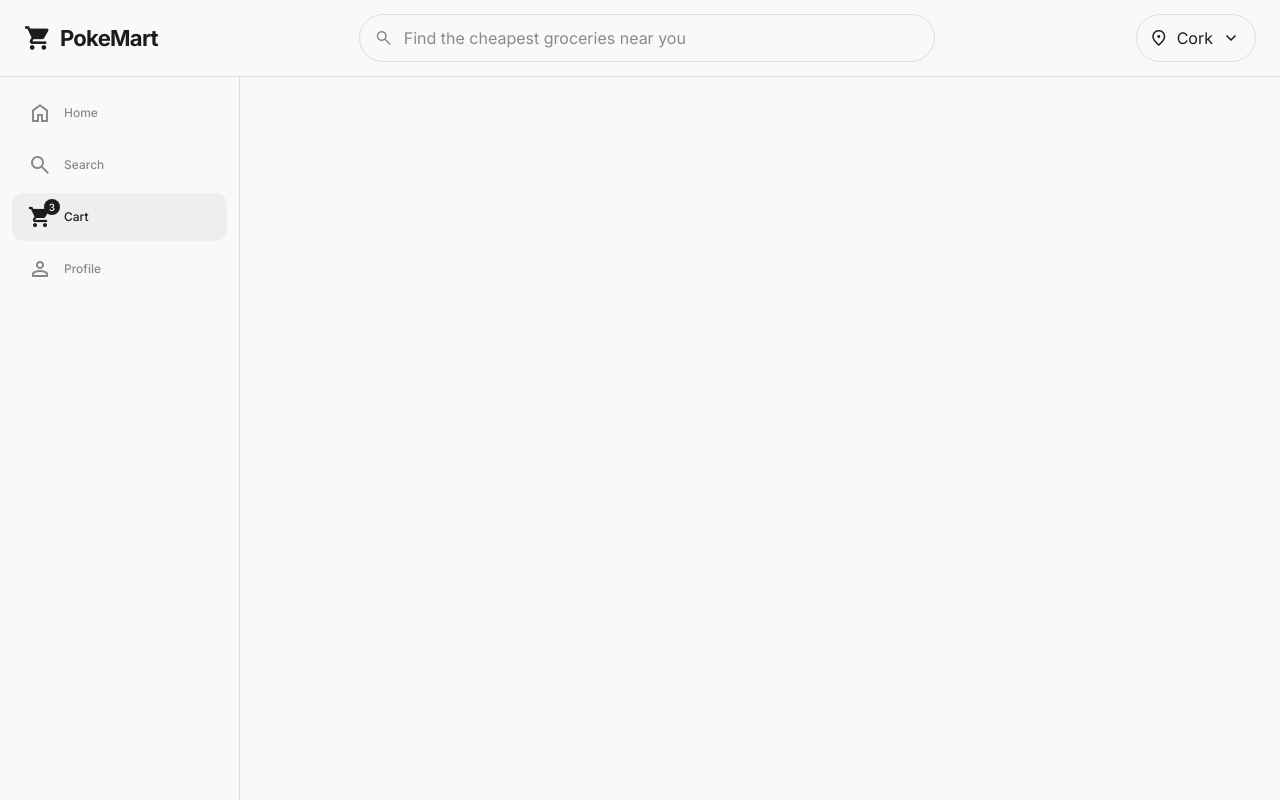
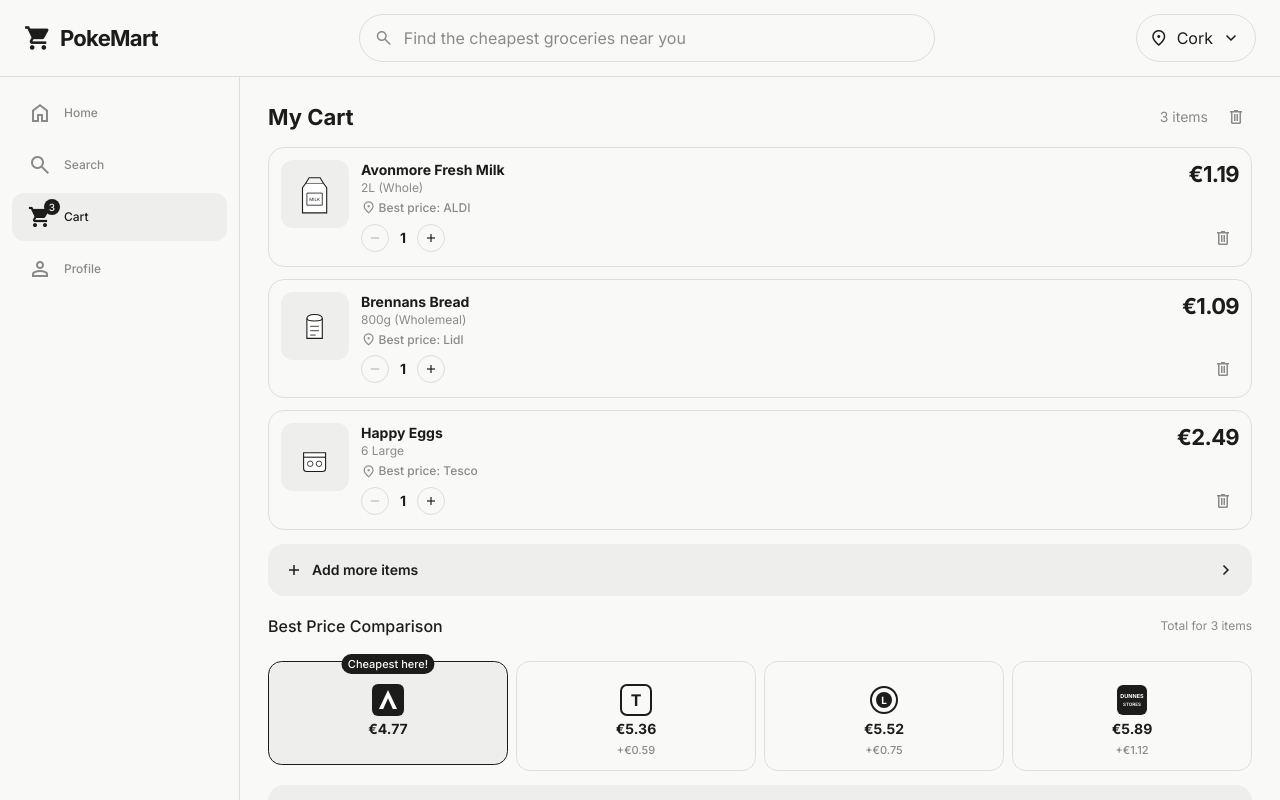
Before and after one commit to Yazzisaurus/PokeMart, an Angular app in the folder frontend/: page /cart in a window 1280 px wide. Built offline with nearby package versions, Linux system fonts and the light colour scheme.

Commit message:
feat: add cart page

```diff
--- a/frontend/src/app/cart/cart.html
+++ b/frontend/src/app/cart/cart.html
@@ -1 +1,71 @@
-<section class="screen" aria-label="Cart"></section>
+<section class="screen" aria-label="Cart">
+  <div class="heading">
+    <div class="title">My Cart</div>
+    <div class="meta">
+      <div class="count">{{ itemLabel() }}</div>
+      @if (count() > 0) {
+        <button type="button" class="clear" aria-label="Clear cart" (click)="clear()">
+          <mat-icon aria-hidden="true">delete</mat-icon>
+        </button>
+      }
+    </div>
+  </div>
+
+  @if (items().length === 0) {
+    <div class="empty">Your cart is empty.</div>
+  } @else {
+    <div class="items">
+      @for (item of items(); track item.id) {
+        <app-cart-item
+          [item]="item"
+          (quantityChange)="setQuantity(item.id, $event)"
+          (removed)="remove(item.id)"
+        />
+      }
+    </div>
+  }
+
+  <a class="more" routerLink="/search">
+    <mat-icon aria-hidden="true">add</mat-icon>
+    <span class="more-label">Add more items</span>
+    <mat-icon aria-hidden="true">chevron_right</mat-icon>
+  </a>
+
+  @if (count() > 0) {
+    <div class="compare">
+      <div class="compare-heading">
+        <div class="title">Best Price Comparison</div>
+        <div class="count">Total for {{ itemLabel() }}</div>
+      </div>
+      <div class="stores">
+        @for (store of stores; track store.store) {
+          <app-store-price
+            [store]="store.store"
+            [total]="store.total"
+            [delta]="store.delta"
+            [badge]="store.badge"
+          />
+        }
+      </div>
+    </div>
+
+    <app-savings-callout
+      title="Save €4.20 at Aldi"
+      detail="Compared to the most expensive store (Dunnes Stores)"
+    />
+
+    <app-store-route
+      name="Aldi"
+      distance="1.2 km away"
+      address="Mahon Point Shopping Centre, Cork"
+    />
+
+    <app-button>
+      <span class="cta">
+        <mat-icon aria-hidden="true">shopping_cart</mat-icon>
+        <span class="cta-label">Go to cheapest store (Aldi)</span>
+        <mat-icon aria-hidden="true">chevron_right</mat-icon>
+      </span>
+    </app-button>
+  }
+</section>
--- a/frontend/src/app/cart/cart.scss
+++ b/frontend/src/app/cart/cart.scss
@@ -3,8 +3,147 @@
   flex: 1;
   flex-direction: column;
   min-height: 0;
+  overflow: auto;
+  scrollbar-width: none;
+}
+
+:host::-webkit-scrollbar {
+  display: none;
 }
 
 .screen {
+  display: flex;
+  flex-direction: column;
+  gap: 0.875rem;
+  padding: 0.5rem 1.25rem 1.5rem;
+}
+
+.heading,
+.compare-heading,
+.meta {
+  display: flex;
+  align-items: center;
+  justify-content: space-between;
+  gap: 0.75rem;
+}
+
+.title {
+  font: var(--mat-sys-title-large);
+  font-weight: 700;
+}
+
+.count {
+  color: var(--mat-sys-on-surface-variant);
+  font: var(--mat-sys-body-medium);
+}
+
+.meta {
+  flex-shrink: 0;
+}
+
+.clear {
+  display: grid;
+  width: 2rem;
+  height: 2rem;
+  place-items: center;
+  border: 0;
+  border-radius: 999px;
+  background: transparent;
+  color: var(--mat-sys-on-surface-variant);
+  padding: 0;
+  cursor: pointer;
+}
+
+.clear mat-icon {
+  width: 1.25rem;
+  height: 1.25rem;
+  font-size: 1.25rem;
+}
+
+.clear:focus-visible,
+.more:focus-visible {
+  outline: 0.125rem solid var(--mat-sys-on-surface);
+  outline-offset: 0.125rem;
+}
+
+.items {
+  display: flex;
+  flex-direction: column;
+  gap: 0.75rem;
+}
+
+.empty {
+  color: var(--mat-sys-on-surface-variant);
+  font: var(--mat-sys-body-medium);
+}
+
+.more {
+  display: flex;
+  align-items: center;
+  gap: 0.5rem;
+  min-height: 3.25rem;
+  padding: 0 1rem;
+  border-radius: 1rem;
+  background: var(--mat-sys-surface-container);
+  color: var(--mat-sys-on-surface);
+  font: var(--mat-sys-title-small);
+  font-weight: 600;
+  text-decoration: none;
+}
+
+.more-label {
   flex: 1;
 }
+
+.more mat-icon {
+  width: 1.25rem;
+  height: 1.25rem;
+  font-size: 1.25rem;
+}
+
+.compare {
+  display: flex;
+  flex-direction: column;
+  gap: 0.875rem;
+  margin-top: 0.25rem;
+}
+
+.compare-heading .title {
+  font: var(--mat-sys-title-medium);
+}
+
+.compare-heading .count {
+  white-space: nowrap;
+  font: var(--mat-sys-body-small);
+}
+
+.stores {
+  display: grid;
+  grid-template-columns: repeat(4, minmax(0, 1fr));
+  gap: 0.5rem;
+  padding-top: 0.6rem;
+}
+
+.cta {
+  display: flex;
+  align-items: center;
+  gap: 0.5rem;
+  width: 100%;
+}
+
+.cta-label {
+  flex: 1;
+  text-align: center;
+}
+
+.cta mat-icon {
+  width: 1.25rem;
+  height: 1.25rem;
+  font-size: 1.25rem;
+}
+
+@media (min-width: 48rem) {
+  .screen {
+    padding: 1.5rem 1.75rem 2rem;
+  }
+}
--- a/frontend/src/app/cart/cart.ts
+++ b/frontend/src/app/cart/cart.ts
@@ -1,8 +1,46 @@
-import { Component } from '@angular/core';
+import { Component, inject } from '@angular/core';
+import { RouterLink } from '@angular/router';
+import { MatIcon } from '@angular/material/icon';
+import { CartState } from '../core/cart-state';
+import { Button } from '../ui/button/button';
+import { CartItem } from '../ui/cart-item/cart-item';
+import { SavingsCallout } from '../ui/savings-callout/savings-callout';
+import { StorePrice } from '../ui/store-price/store-price';
+import { StoreRoute } from '../ui/store-route/store-route';
 
 @Component({
   selector: 'app-cart',
+  imports: [RouterLink, MatIcon, Button, CartItem, StorePrice, SavingsCallout, StoreRoute],
   templateUrl: './cart.html',
   styleUrl: './cart.scss',
 })
-export class Cart {}
+export class Cart {
+  private readonly cart = inject(CartState);
+
+  protected readonly items = this.cart.items;
+  protected readonly count = this.cart.count;
+
+  protected readonly stores = [
+    { store: 'aldi' as const, total: '€4.77', delta: null, badge: 'Cheapest here!' },
+    { store: 'tesco' as const, total: '€5.36', delta: '+€0.59', badge: null },
+    { store: 'lidl' as const, total: '€5.52', delta: '+€0.75', badge: null },
+    { store: 'dunnes' as const, total: '€5.89', delta: '+€1.12', badge: null },
+  ];
+
+  protected itemLabel(): string {
+    const count = this.count();
+    return count === 1 ? '1 item' : `${count} items`;
+  }
+
+  protected setQuantity(id: string, quantity: number): void {
+    this.cart.setQuantity(id, quantity);
+  }
+
+  protected remove(id: string): void {
+    this.cart.remove(id);
+  }
+
+  protected clear(): void {
+    this.cart.clear();
+  }
+}
--- /dev/null
+++ b/frontend/src/app/core/cart-state.ts
@@ -0,0 +1,66 @@
+import { Injectable, computed, signal } from '@angular/core';
+import { StoreId } from '../ui/store-mark/store-mark';
+
+export interface CartLine {
+  id: string;
+  name: string;
+  detail: string;
+  store: StoreId;
+  storeName: string;
+  unitPrice: number;
+  quantity: number;
+  kind: 'milk' | 'bread' | 'eggs';
+}
+
+const initialLines: CartLine[] = [
+  {
+    id: 'avonmore',
+    name: 'Avonmore Fresh Milk',
+    detail: '2L (Whole)',
+    store: 'aldi',
+    storeName: 'ALDI',
+    unitPrice: 1.19,
+    quantity: 1,
+    kind: 'milk',
+  },
+  {
+    id: 'brennans',
+    name: 'Brennans Bread',
+    detail: '800g (Wholemeal)',
+    store: 'lidl',
+    storeName: 'Lidl',
+    unitPrice: 1.09,
+    quantity: 1,
+    kind: 'bread',
+  },
+  {
+    id: 'eggs',
+    name: 'Happy Eggs',
+    detail: '6 Large',
+    store: 'tesco',
+    storeName: 'Tesco',
+    unitPrice: 2.49,
+    quantity: 1,
+    kind: 'eggs',
+  },
+];
+
+@Injectable({ providedIn: 'root' })
+export class CartState {
+  readonly items = signal<CartLine[]>(initialLines);
+  readonly count = computed(() => this.items().reduce((sum, item) => sum + item.quantity, 0));
+
+  setQuantity(id: string, quantity: number): void {
+    this.items.update((items) =>
+      items.map((item) => (item.id === id ? { ...item, quantity } : item)),
+    );
+  }
+
+  remove(id: string): void {
+    this.items.update((items) => items.filter((item) => item.id !== id));
+  }
+
+  clear(): void {
+    this.items.set([]);
+  }
+}
--- a/frontend/src/app/shell/shell.ts
+++ b/frontend/src/app/shell/shell.ts
@@ -1,6 +1,7 @@
-import { Component, inject, signal } from '@angular/core';
+import { Component, inject } from '@angular/core';
 import { Router, RouterLink, RouterLinkActive, RouterOutlet } from '@angular/router';
 import { MatIcon } from '@angular/material/icon';
+import { CartState } from '../core/cart-state';
 import { SearchQuery } from '../core/search-query';
 import { SearchField } from '../ui/search-field/search-field';
 
@@ -13,8 +14,9 @@ import { SearchField } from '../ui/search-field/search-field';
 export class Shell {
   private readonly router = inject(Router);
   private readonly searchQuery = inject(SearchQuery);
+  private readonly cart = inject(CartState);
 
-  protected readonly cartCount = signal(3);
+  protected readonly cartCount = this.cart.count;
   protected readonly query = this.searchQuery.text;
 
   protected onQuery(value: string): void {
```
